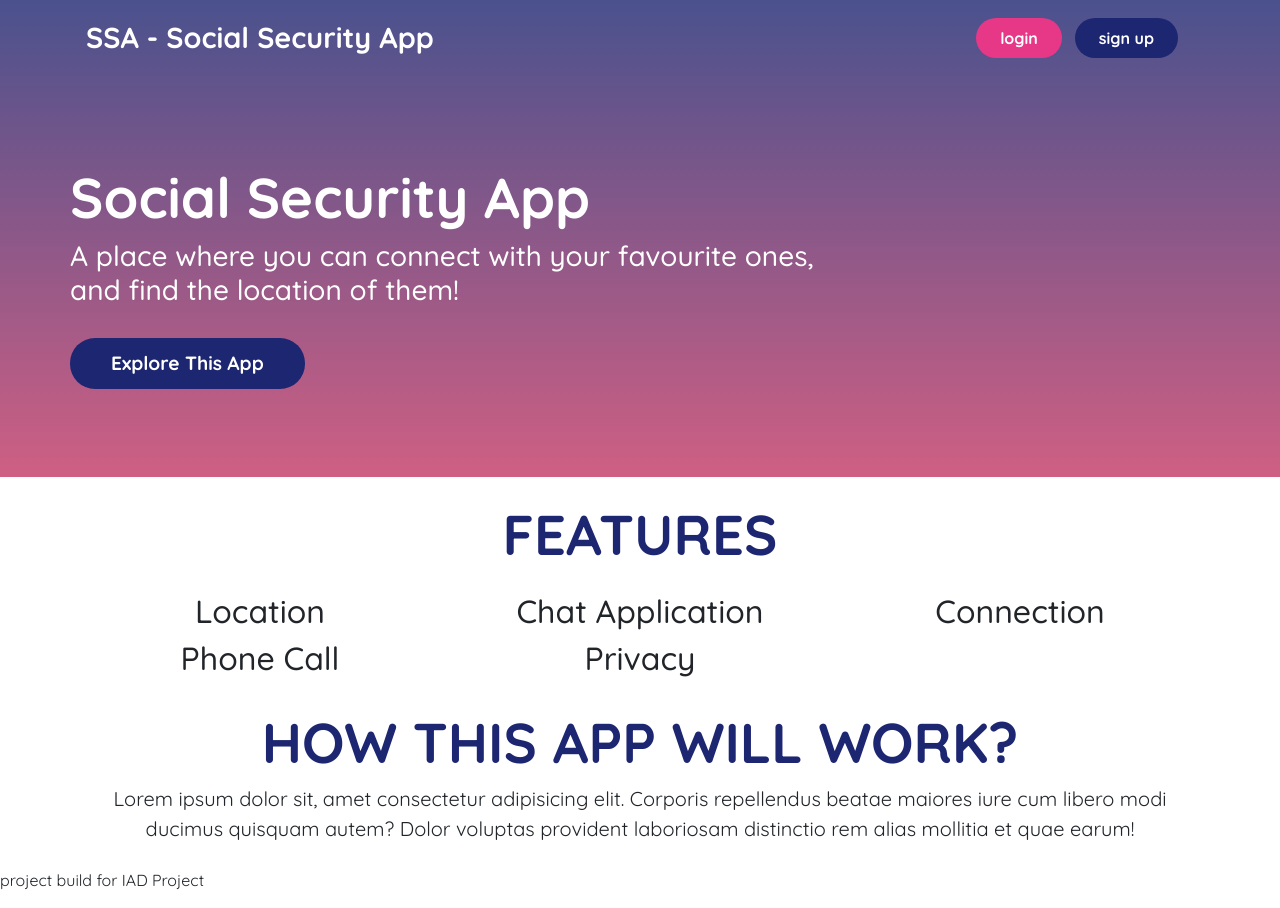
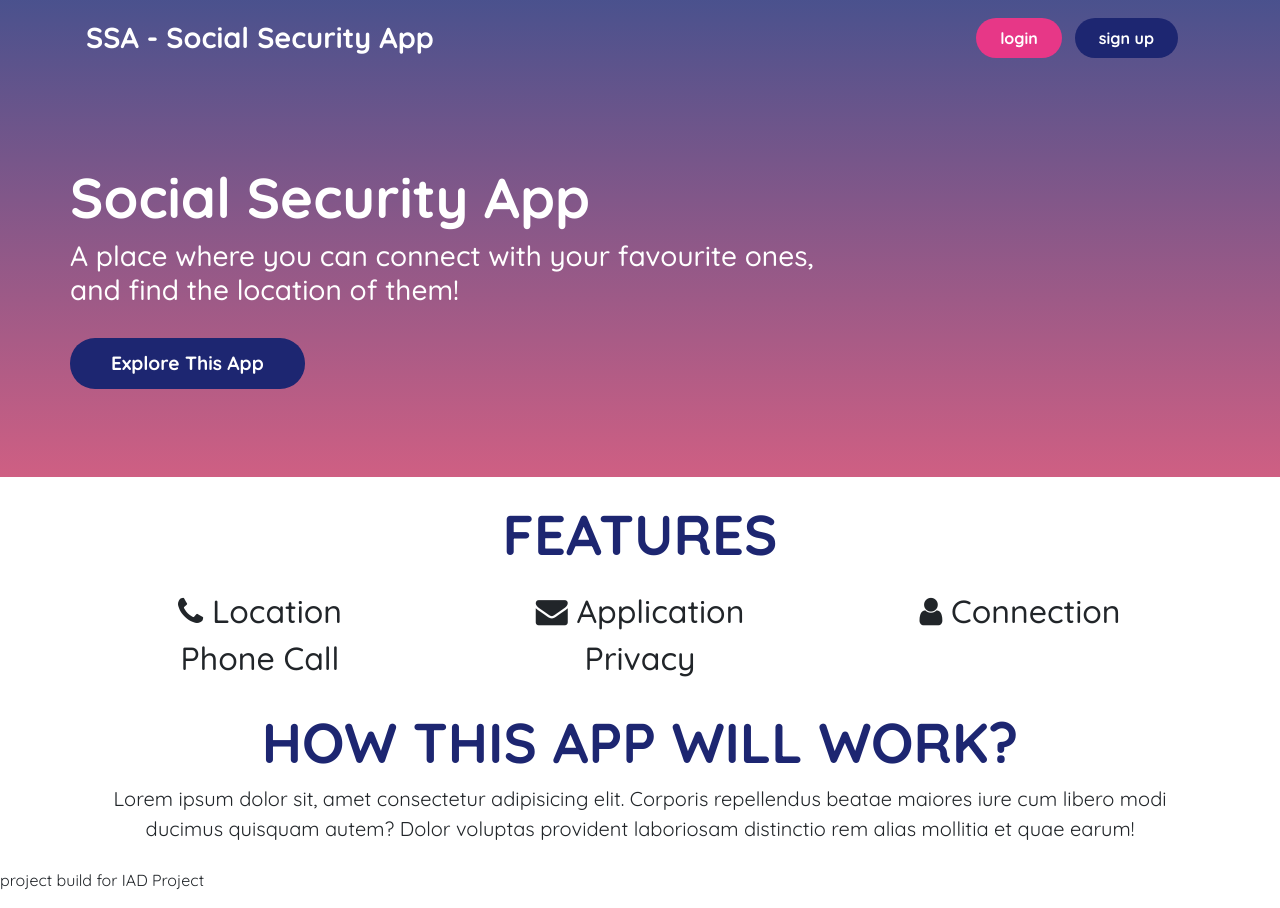
Before and after one commit to fahadaleem/Security-App, a website built with Parcel: page index.html in a window 1280 px wide. Built offline with nearby package versions, Linux system fonts and the light colour scheme.

Commit message:
Added Icons

```diff
--- a/index.html
+++ b/index.html
@@ -54,13 +54,13 @@
 <div class="row">
 	<div class="col-lg-4">
 
-		<h2>Location</h2>
+		<h2> <i class="fa fa-phone"></i> Location</h2>
 	</div>
 	<div class="col-lg-4">
-	<h2>	Chat Application</h2>
+	<h2><i class="fa fa-envelope"></i> Application</h2>
 		</div>
 		<div class="col-lg-4">
-			<h2>Connection</h2>
+			<h2><i class="fa fa-user"></i> Connection</h2>
 			</div>
 </div>
 <div class="row">
```
